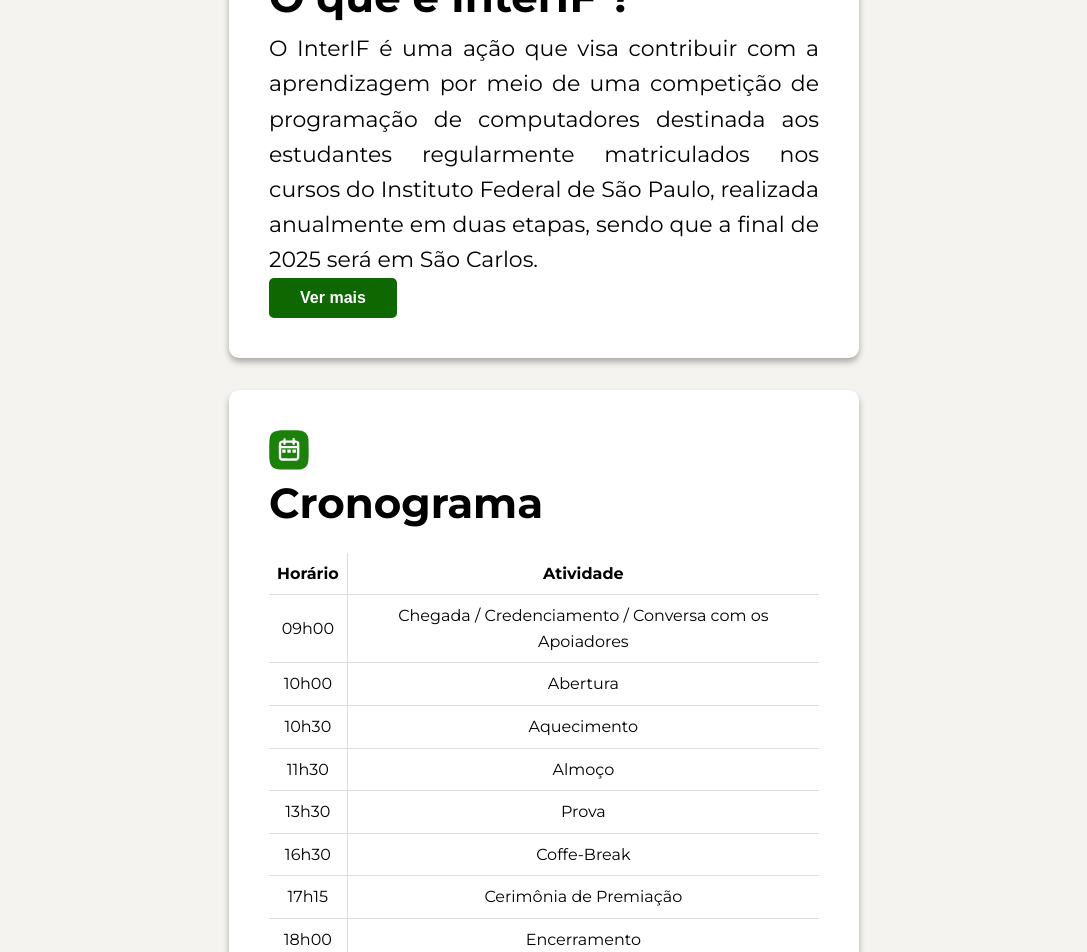
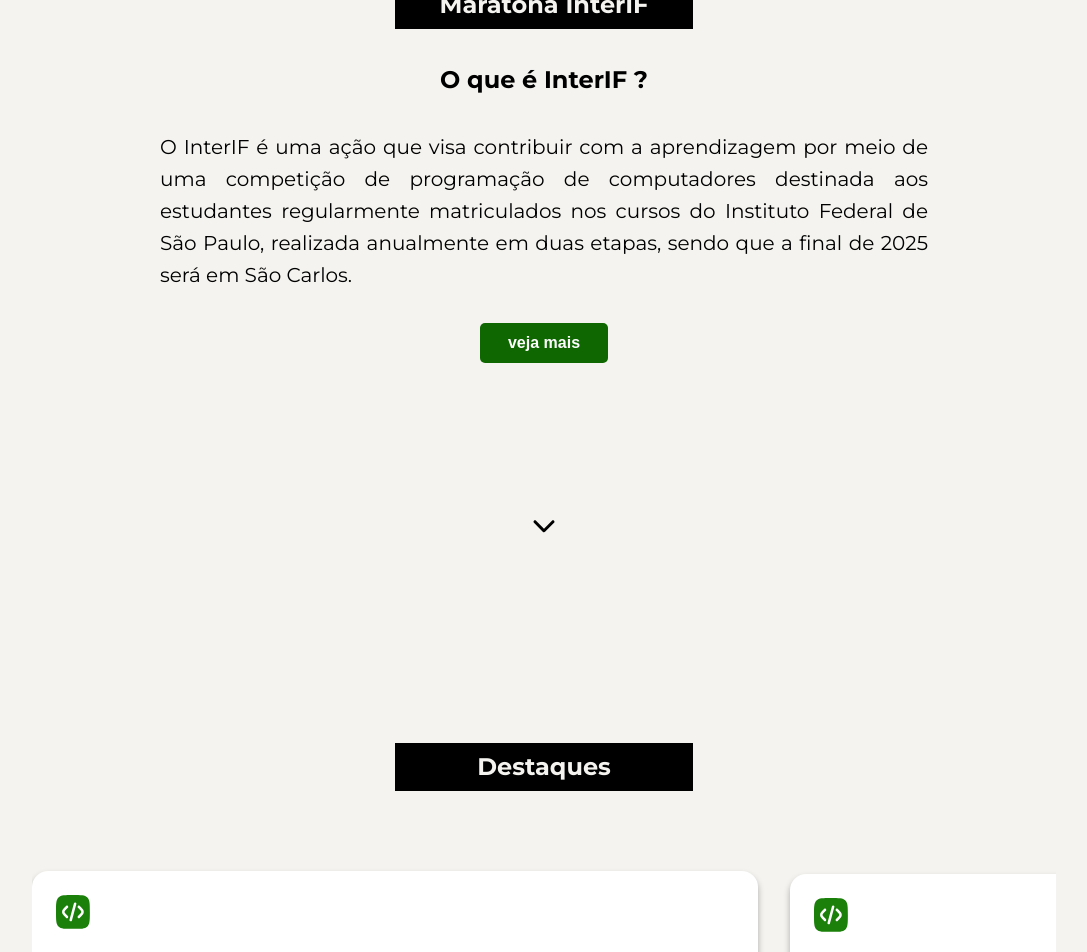
Before and after one commit to pet-ads/wecomp-new, a React (Vite) app: page / in a window 1280 px wide. Shown: the part 4500-5452 px from the top of the page, without its empty margins (96-1183 px from the left). Built offline with nearby package versions, Linux system fonts and the light colour scheme.

Commit message:
refactor: update structure of marathon section

```diff
--- a/src/components/sections/Marathon/index.tsx
+++ b/src/components/sections/Marathon/index.tsx
@@ -5,14 +5,10 @@
 import useMarathonSectionData from "../../../hooks/fetch/useMarathonSectionData";
 
 import {
-  MarathonCardContainer,
-  MarathonContainer,
-  MarathonContent,
-  MarathonCard,
-  MarathonIcon,
-  MarathonCardTitle,
-  MarathonCardDef,
-  ScheduleTable,
+  MarathonSection,
+  MarathonWrapper,
+  MarathonText,
+  MarathonSubtitle
 } from "./styles";
 import RedirectButton from "../../ui/RedirectButton";
 
@@ -22,57 +18,14 @@
   const marathon = marathonData[0];
 
   return (
-    <MarathonContainer>
-      <MarathonContent ref={sections.Marathon}>
-        <SubTitle>{marathon.title}</SubTitle>
-        <MarathonCardContainer>
-          <MarathonCard>
-            <MarathonIcon>
-              <img
-                src="src/assets/icons/programming/iconMarathon1.svg"
-                alt=""
-              />
-            </MarathonIcon>
-            <MarathonCardTitle>
-              <h2>O que é InterIF ?</h2>
-            </MarathonCardTitle>
-            <MarathonCardDef>
-              <p>{marathon.definition}</p>
-            </MarathonCardDef>
-            <RedirectButton link={marathon.link} children="Ver mais" />
-          </MarathonCard>
-
-          <MarathonCard>
-            <MarathonIcon>
-              <img
-                src="src/assets/icons/programming/iconMarathon2.svg"
-                alt=""
-              />
-            </MarathonIcon>
-
-            <MarathonCardTitle>
-              <h2>Cronograma</h2>
-            </MarathonCardTitle>
-            <ScheduleTable>
-              <tbody>
-                {marathon.schedule.map(
-                  (
-                    event: { time: string; activity: string },
-                    index: number
-                  ) => (
-                    <tr key={index}>
-                      <td>{event.time}</td>
-                      <td>{event.activity}</td>
-                    </tr>
-                  )
-                )}
-              </tbody>
-            </ScheduleTable>
-            <RedirectButton link={marathon.link} children="Ver mais" />
-          </MarathonCard>
-        </MarathonCardContainer>
-        <ArrowButton sectionRef={sections.Highlights} />
-      </MarathonContent>
-    </MarathonContainer>
+    <MarathonSection>
+      <SubTitle children="Maratona InterIF" />
+      <MarathonWrapper ref={sections.Marathon}>
+        <MarathonSubtitle>O que é InterIF ?</MarathonSubtitle>
+        <MarathonText>{marathon.definition}</MarathonText>
+        <RedirectButton children="veja mais" link={marathon.link} />
+      </MarathonWrapper>
+      <ArrowButton sectionRef={sections.Highlights} />
+    </MarathonSection>
   );
 }
--- a/src/components/sections/Marathon/styles.ts
+++ b/src/components/sections/Marathon/styles.ts
@@ -5,114 +5,25 @@
   SectionContent,
 } from "../../../styles/SectionContainer";
 
-export const MarathonContainer = styled(SectionContainer)`
-  background: var(--background-color);
+export const MarathonSection = styled(SectionContainer)``;
+
+export const MarathonWrapper = styled(SectionContent)`
+  padding: 2rem 0;
 `;
 
-export const MarathonContent = styled(SectionContent)`
-  background: var(--background-color);
-  padding-top: 1rem;
-`;
-
-export const MarathonCardContainer = styled.div`
-  display: flex;
-  justify-content: center;
-  align-items: stretch;
-  flex-wrap: wrap;
-
-  gap: 2rem;
-
+export const MarathonSubtitle = styled.h2`
+`
+export const MarathonText = styled.div`
   width: 100%;
 
-  min-height: 40%;
+  margin: 2rem 0;
 
-  padding: 1rem 0;
+  text-align: justify;
 
-  margin: 1rem 0;
-`;
+  font-size: 12.5pt;
 
-export const MarathonCard = styled.div`
-  background: rgb(255, 255, 255); // var(--background-color)
-  padding: 2.5rem;
-
-  border-radius: 10px; // 8
-  box-shadow: 0px 4px 6px rgba(0, 0, 0, 0.3);
-
-  text-align: center;
-
-  max-width: 550px; // 400
-  width: 100%;
-
-  min-height: 300px;
-  display: flex;
-  flex-direction: column;
-  justify-content: space-between;
-`;
-
-export const MarathonIcon = styled.div`
-  display: flex;
-  img {
-    width: 40px;
+  @media (min-width: 768px) {
+    width: 75%;
+    font-size: 15pt;
   }
 `;
-
-export const MarathonCardTitle = styled.h2`
-  display: flex;
-  font-size: 28px;
-  font-weight: bold;
-  content: "O que é InterIF ?";
-`;
-
-export const MarathonCardDef = styled.p`
-  text-align: justify;
-  font-size: 22px;
-  content: "O que é InterIF ?";
-`;
-
-export const CardButton = styled.a`
-  display: inline-block;
-  margin-top: 1rem;
-  padding: 0.5rem 1rem;
-
-  background-color: var(--secundary-text-color);
-  color: white;
-
-  border-radius: 4px;
-
-  transition: background 0.3s;
-
-  &:hover {
-    background-color: var(--background-color);
-  }
-`;
-
-export const ScheduleTable = styled.table`
-  width: 100%;
-  border-collapse: collapse;
-  margin-top: 1rem;
-  margin-bottom: 1rem;
-  border: none;
-
-  td {
-    padding: 8px;
-    text-align: center;
-  }
-
-  tr + tr {
-    border-top: 1px solid #ddd;
-  }
-
-  td:nth-child(even) {
-    border-left: 1px solid #ddd;
-  }
-
-  tr:first-child {
-    //:nth-child(even)
-    font-weight: bold;
-    background-color: rgb(255, 255, 255); // var(--background-color)
-  }
-`;
-
-// import Text from "../../ui/Text";
-// <Text children={marathon.definition} />
-//
```
